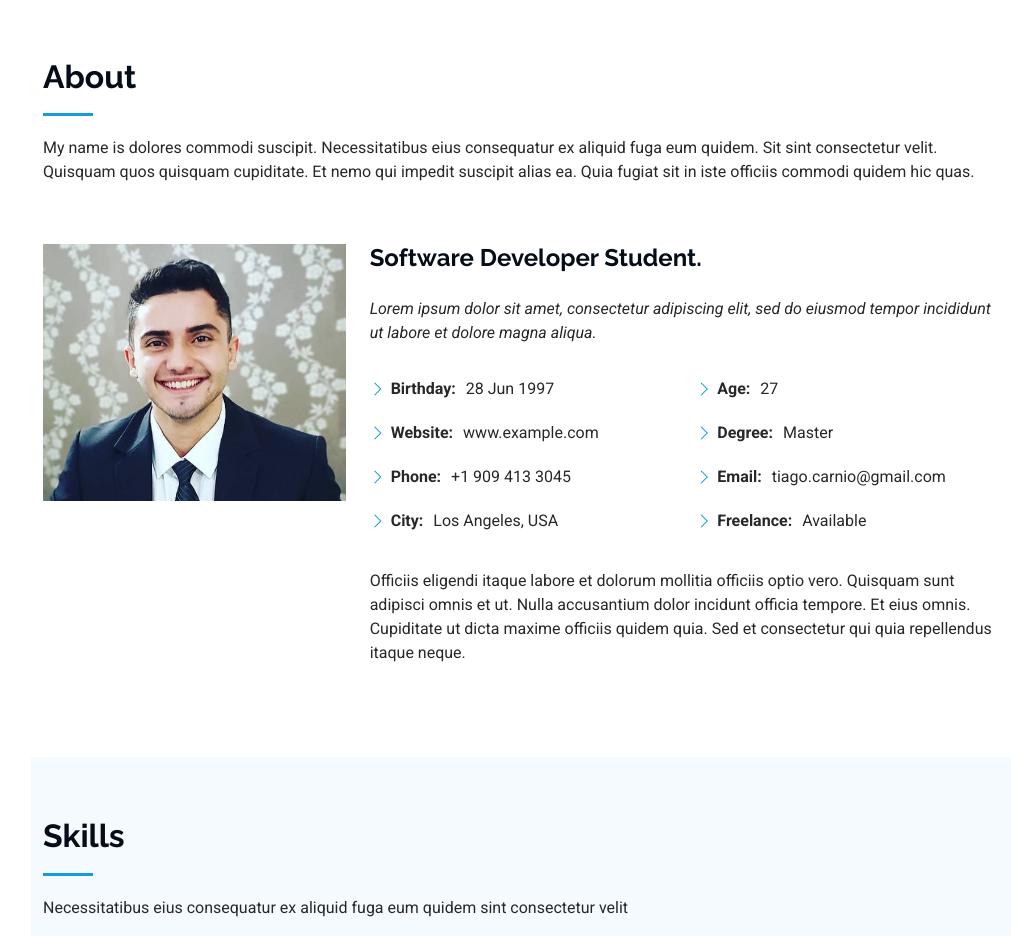
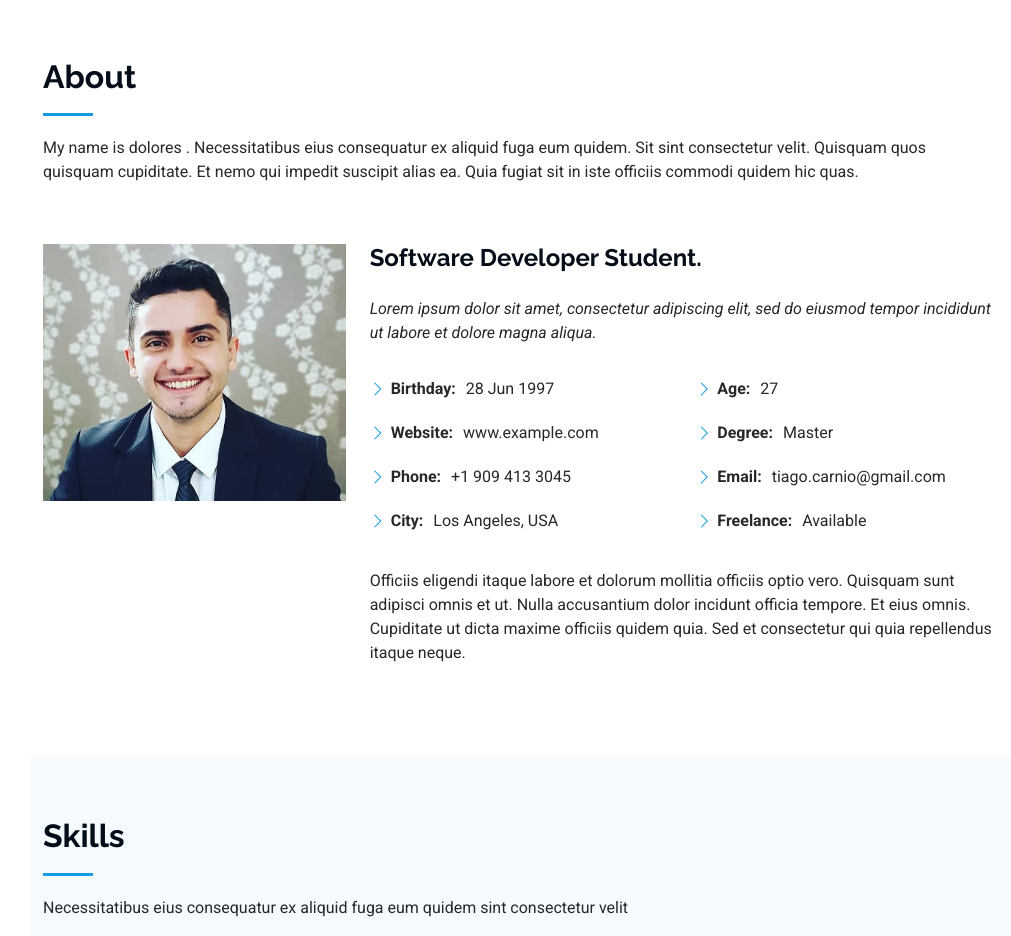
Before and after one commit to tiagocarnio/Portfolio-, a plain HTML site: page index.html in a window 1280 px wide. Shown: the part 802-1738 px from the top of the page, without its empty margins (269-1280 px from the left). Drawn offline with Linux system fonts and the light colour scheme.

Commit message:
working on bugs and mistakes

```diff
--- a/index.html
+++ b/index.html
@@ -106,7 +106,7 @@
       <!-- Section Title -->
       <div class="container section-title" data-aos="fade-up">
         <h2>About</h2>
-        <p> My name is dolores commodi suscipit. Necessitatibus eius consequatur ex aliquid fuga eum quidem. Sit sint consectetur velit. Quisquam quos quisquam cupiditate. Et nemo qui impedit suscipit alias ea. Quia fugiat sit in iste officiis commodi quidem hic quas.</p>
+        <p> My name is dolores . Necessitatibus eius consequatur ex aliquid fuga eum quidem. Sit sint consectetur velit. Quisquam quos quisquam cupiditate. Et nemo qui impedit suscipit alias ea. Quia fugiat sit in iste officiis commodi quidem hic quas.</p>
       </div><!-- End Section Title -->
 
       <div class="container" data-aos="fade-up" data-aos-delay="100">
```
